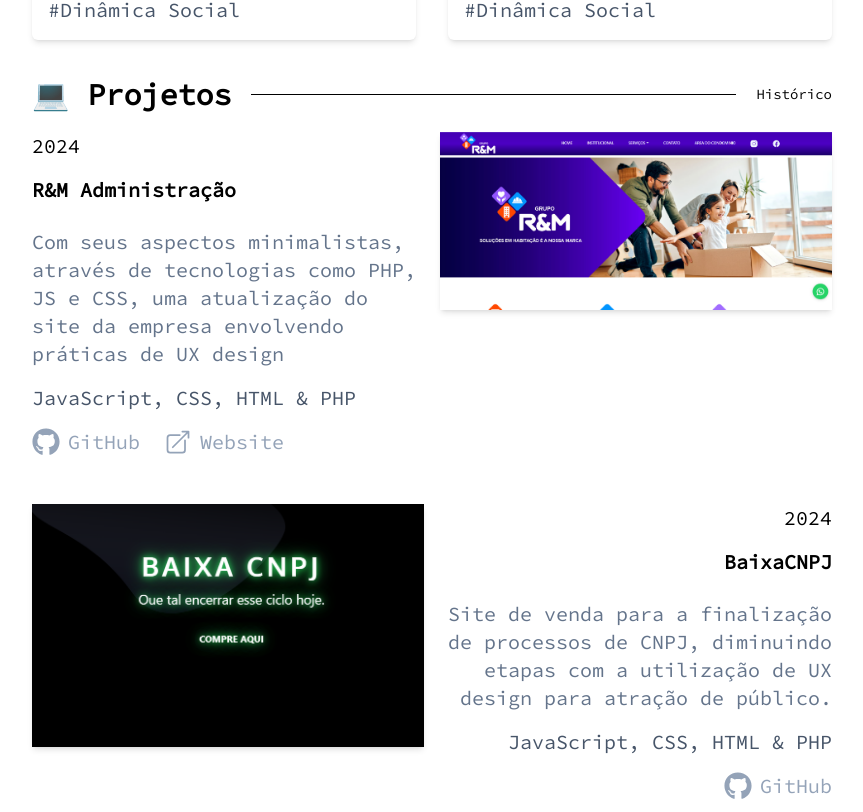
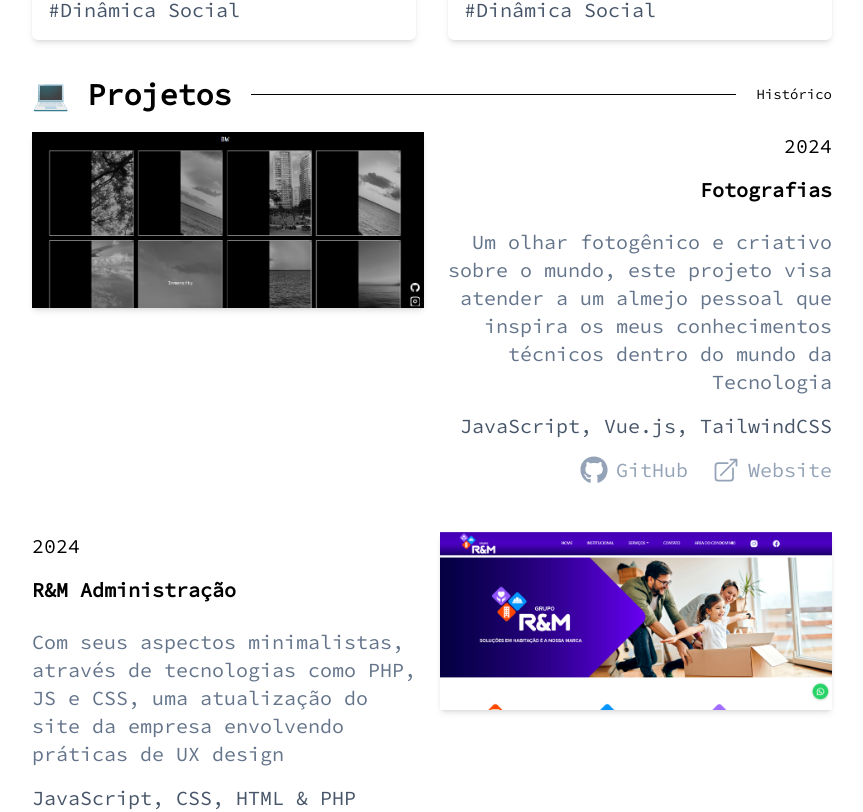
Before and after one commit to belforz/portfoliovue, a Vue app: page / in a window 1280 px wide. Shown: the part 3198-4010 px from the top of the page, without its empty margins (208-1071 px from the left). Built offline with nearby package versions, Linux system fonts and the light colour scheme.

Commit message:
add:photography-portfolio

```diff
--- a/src/portfolio.js
+++ b/src/portfolio.js
@@ -188,6 +188,27 @@ const experiences = [
 // --- 💻 Work Section ---
 const works = [
     {
+        projectName: "Fotografias",
+        yearCompleted: "2024",
+        description: "Um olhar fotogênico e criativo sobre o mundo, este projeto visa atender a um almejo pessoal que inspira os meus conhecimentos técnicos dentro do mundo da Tecnologia",
+        techStack: "JavaScript, Vue.js, TailwindCSS",
+        links: [
+            {
+                label: "GitHub",
+                type: "git",
+                url: "https://github.com/belforz/portfoliophotos"
+            },
+            {
+                label: "Website",
+                type: "external",
+                url: "https://belforzphotography.vercel.app"
+            }
+        ],
+        imageLink: "images/Photographies.png",
+        alignLeft: false,
+        isImportant: false
+    },
+    {
         projectName: "R&M Administração",
         yearCompleted: "2024",
         description: "Com seus aspectos minimalistas, através de tecnologias como PHP, JS e CSS, uma atualização do site da empresa envolvendo práticas de UX design",
```
Also changed, not shown: src/assets/images/Photographies.png (added).
